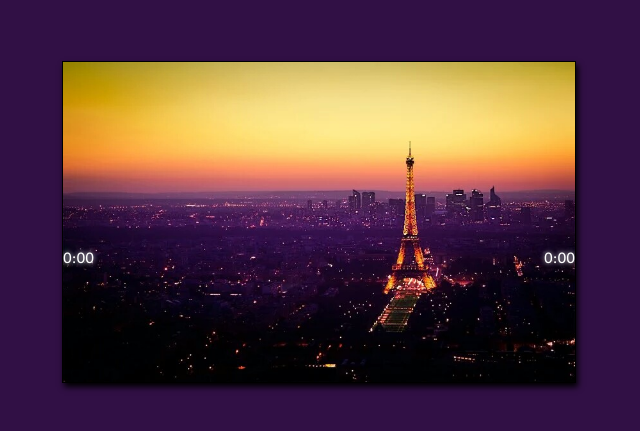
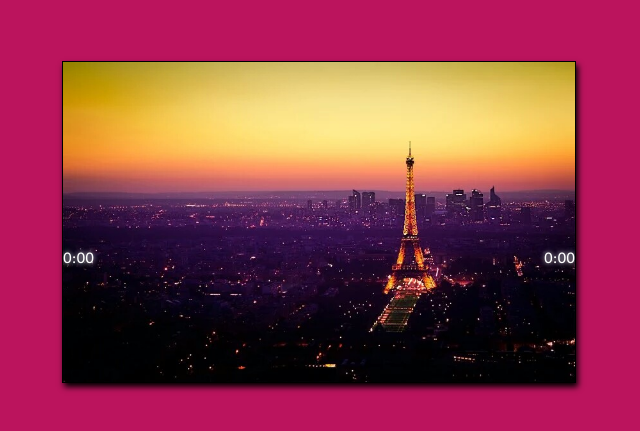
Before and after one commit to thislekan/online-music-player, a plain HTML site: page index.htm in a window 1280 px wide. Shown: the part 179-610 px from the top of the page, without its empty margins (330-970 px from the left). Drawn offline with Linux system fonts and the light colour scheme.

Commit message:
made Background color change

```diff
--- a/file.css
+++ b/file.css
@@ -1,6 +1,6 @@
 html{font-size: 10px}
 body{
-  background-color: #311045;
+  background-color: #bb145d;
   font-family: harmattan, verdana, arial, sans-serif;
 }
 .box{
```
